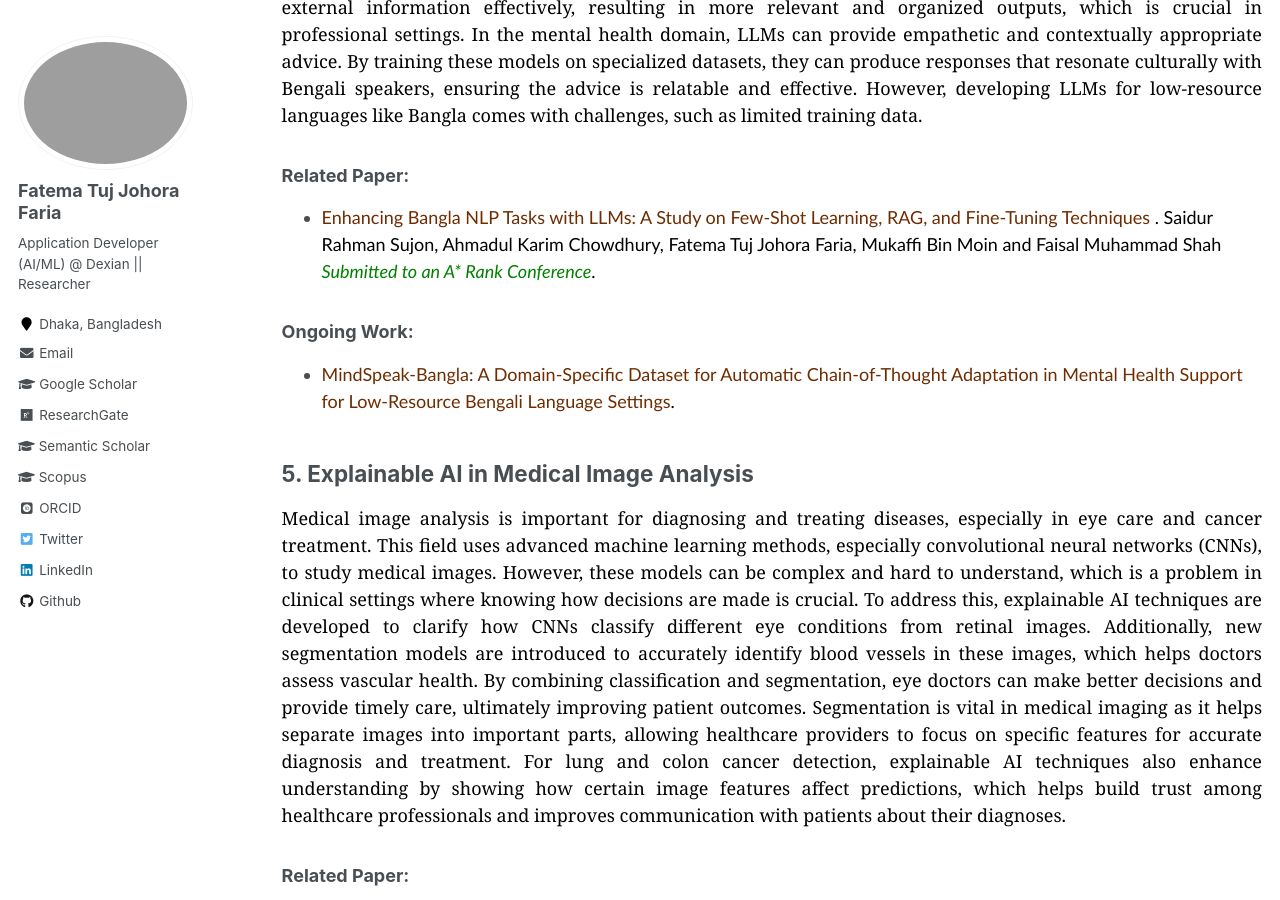
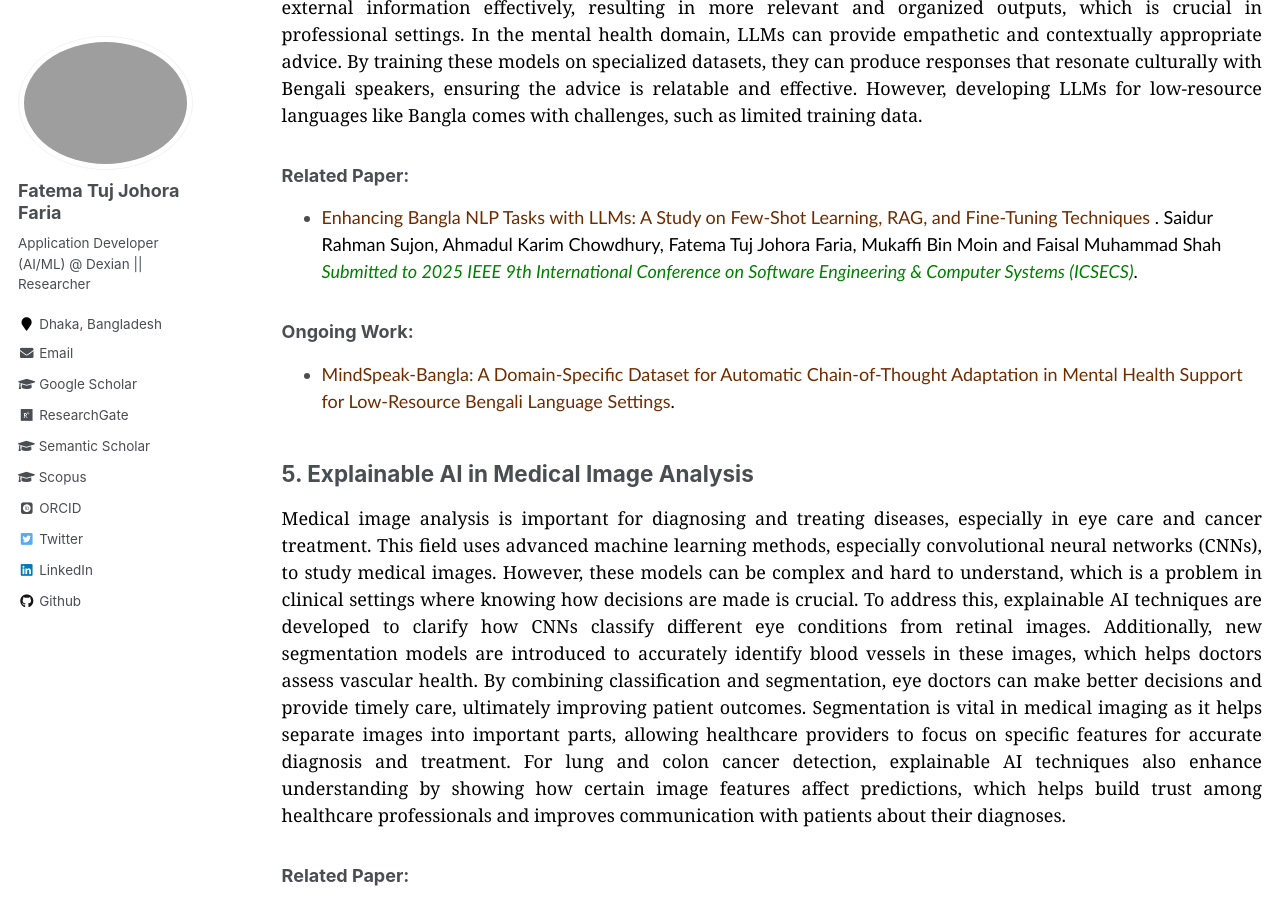
Before and after one commit to fatemafaria142/fatemafaria142.github.io, a Jekyll site: the page built from _pages/research.md, in a window 1280 px wide and 900 px high, scrolled down 2980 px. Built offline with Jekyll 4.4.1, drawn with Linux system fonts in a browser that asks for light colours; some web fonts are replaced.

Commit message:
Update CV

```diff
--- a/_pages/research.md
+++ b/_pages/research.md
@@ -59,7 +59,7 @@ Text generation tasks involve creating human-like text using models, especially
 
 ### Related Paper:
 + <span style="font-family:Trebuchet MS; color:black;"><span style="color:#6E2C00"> Enhancing Bangla NLP Tasks with LLMs: A Study on Few-Shot Learning, RAG, and Fine-Tuning Techniques
-</span>. Saidur Rahman Sujon, Ahmadul Karim Chowdhury, Fatema Tuj Johora Faria, Mukaffi Bin Moin and Faisal Muhammad Shah <span style="color:green;"><em> Submitted to an A* Rank Conference</em></span>.</span>
+</span>. Saidur Rahman Sujon, Ahmadul Karim Chowdhury, Fatema Tuj Johora Faria, Mukaffi Bin Moin and Faisal Muhammad Shah <span style="color:green;"><em> Submitted to 2025 IEEE 9th International Conference on Software Engineering & Computer Systems (ICSECS)</em></span>.</span>
 
 ### Ongoing Work:
 + <span style="font-family:Trebuchet MS; color:black;"><span style="color:#6E2C00">MindSpeak-Bangla: A Domain-Specific Dataset for Automatic Chain-of-Thought Adaptation in Mental Health Support for Low-Resource Bengali Language Settings</span>.</span>
```
Also changed, not shown: 1 other file.
